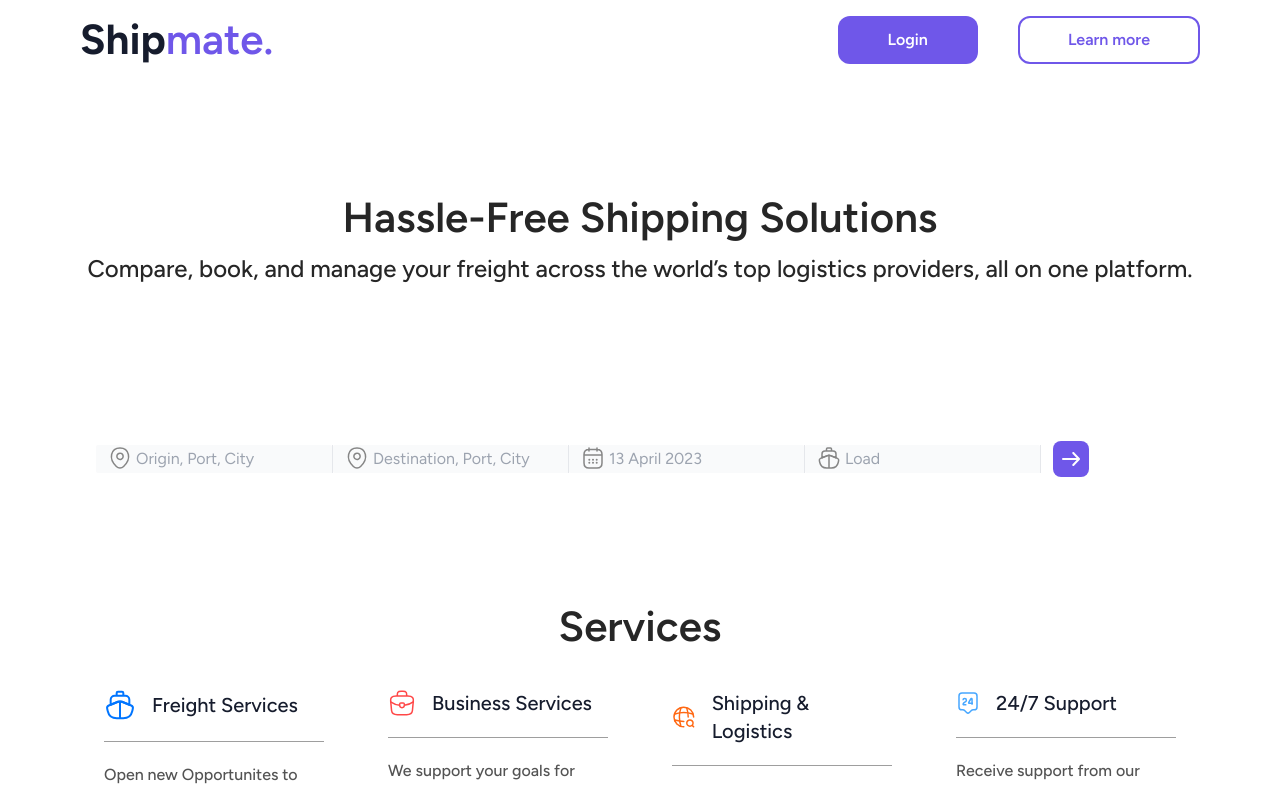
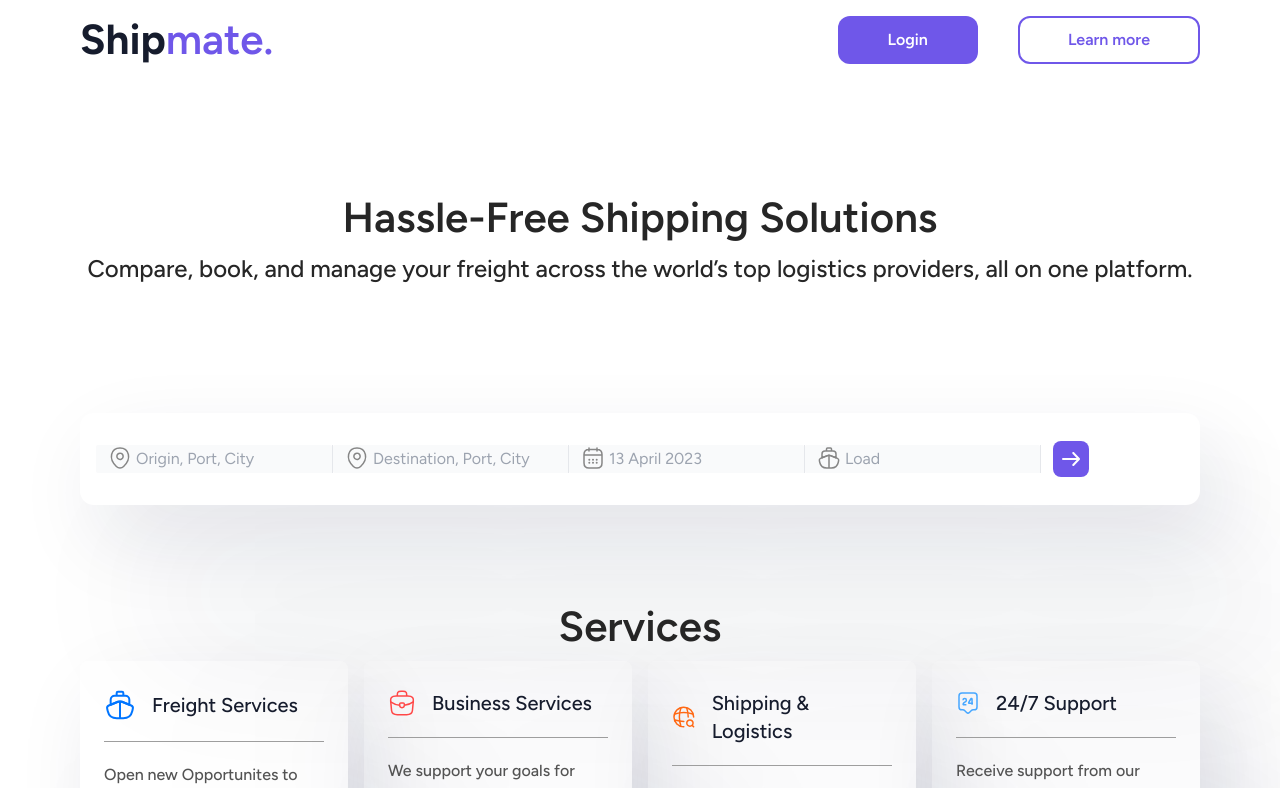
Before and after one commit to ekta1599/shipmate, a Next.js app: page / in a window 1280 px wide. Shown: the top 788 px of the page. Built offline with nearby package versions, Linux system fonts and the light colour scheme.

Commit message:
chang in master to main

```diff
--- a/src/app/globals.css
+++ b/src/app/globals.css
@@ -128,5 +128,11 @@ label {
 }
 
 .shadow-main {
-  box-shadow: 0px 228px 64px 0px rgba(0, 0, 0, 0);
+  box-shadow:
+    0px 0px 0px 0px rgba(21, 31, 72, 0.1),
+    19px 34px 84px 0px rgba(21, 31, 72, 0.1),
+    74px 134px 153px 0px rgba(21, 31, 72, 0.09),
+    167px 302px 207px 0px rgba(21, 31, 72, 0.05),
+    296px 536px 245px 0px rgba(21, 31, 72, 0.01),
+    463px 838px 268px 0px rgba(21, 31, 72, 0);
 }
```
